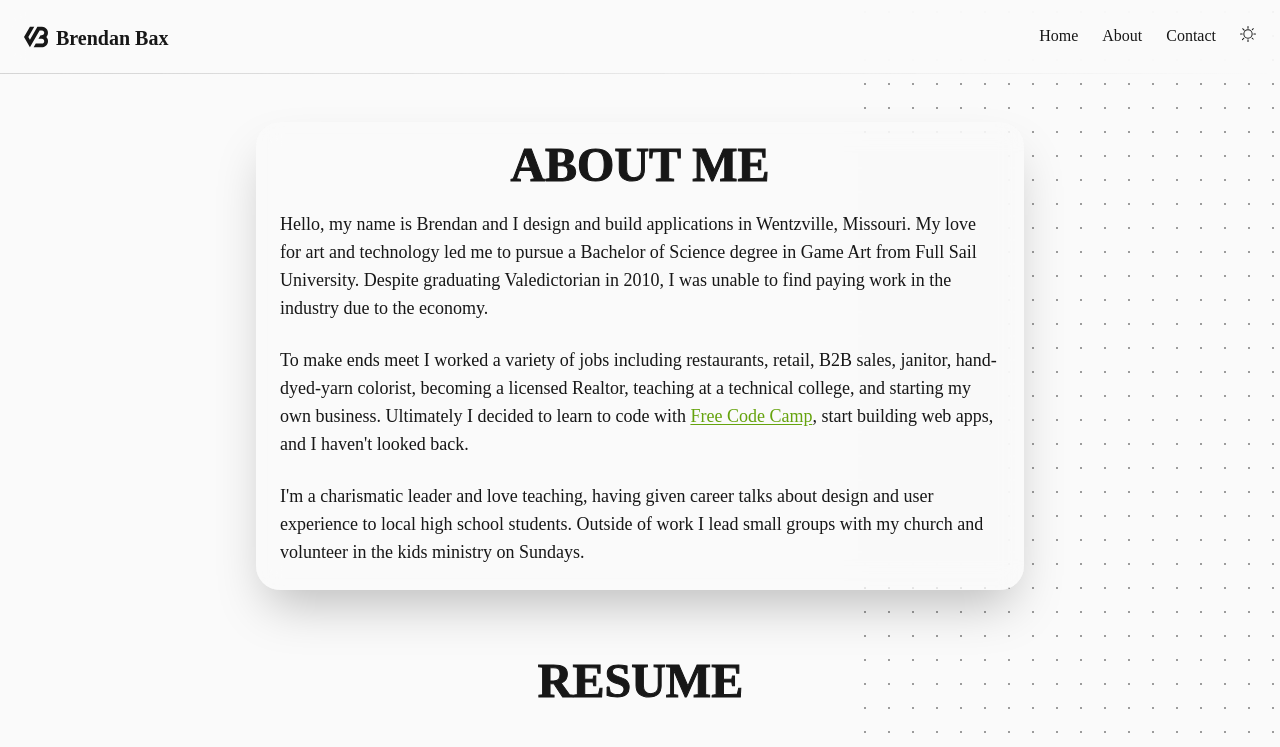
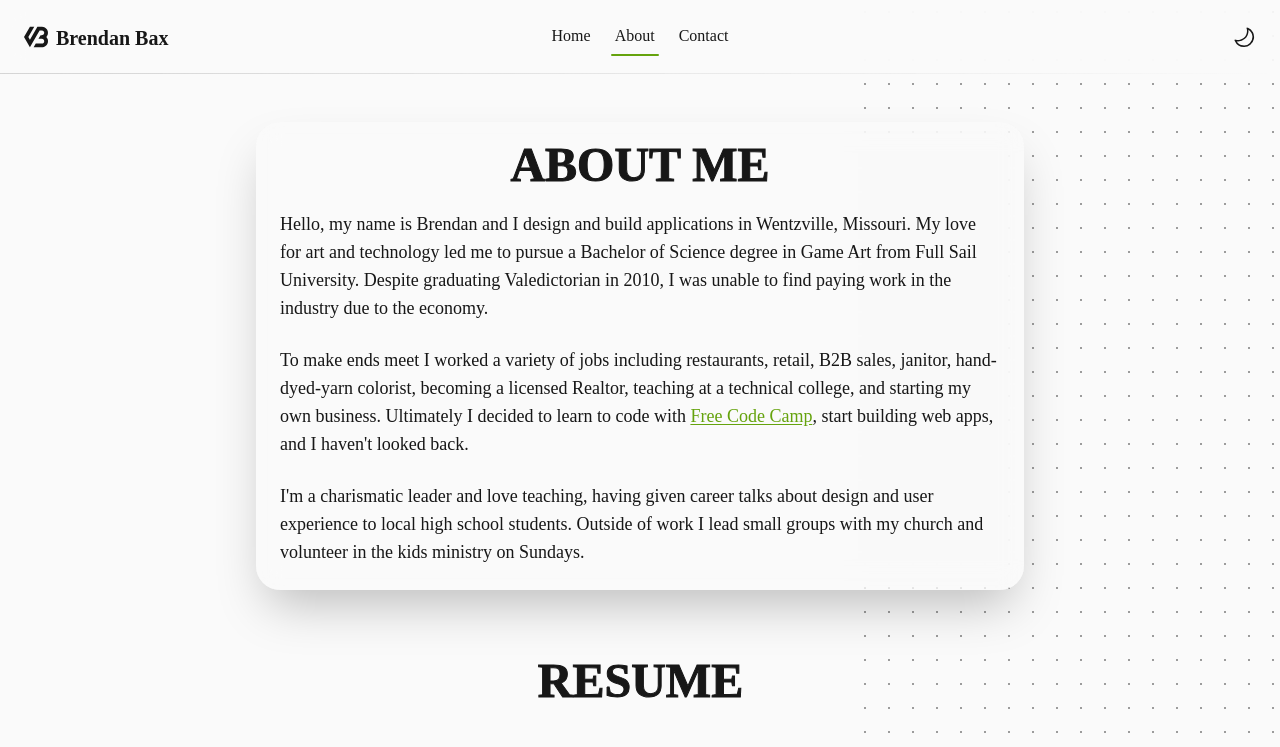
Before and after one commit to brendanbax/portfolio, an Astro site: page /about in a window 1280 px wide. Shown: the top 747 px of the page. Built offline with nearby package versions, Linux system fonts and the light colour scheme; Astro itself is replaced by a stand-in of ours.

Commit message:
update navbar

```diff
--- a/src/components/NavBar.astro
+++ b/src/components/NavBar.astro
@@ -1,36 +1,53 @@
 ---
 import ThemeButton from '../components/ThemeButton.astro'
 import Logo from './Logo.astro'
+
+const pathname = Astro.url.pathname
 ---
 
-<!--
-TODO:
-When adding the blog update the nav to be a 3 column grid
-- LOGO + Name (hide on mobile)
-- LINKS (home, about, blog)
-- ACTIONS (contact, theme)
-
-Will need a mobile menu as well
--->
-<nav class="sticky top-0 z-50 flex items-center justify-between bg-neutral-50 bg-opacity-80 p-6 backdrop-blur-md dark:bg-neutral-800 dark:bg-opacity-80">
+<nav
+	class="sticky top-0 z-50 flex grid-cols-3 items-center justify-between bg-neutral-50 bg-opacity-80 p-6 backdrop-blur-md dark:bg-neutral-800 dark:bg-opacity-80 sm:grid"
+>
 	<a href="/" class="drop-in flex items-center opacity-0">
 		<Logo class="text-slate h-6 w-6" />
-		<h2 class="text-slate ml-2 mt-0.5 text-xl font-semibold leading-none">Brendan Bax</h2>
+		<h2 class="text-slate ml-2 mt-0.5 hidden text-xl font-semibold leading-none sm:block">Brendan Bax</h2>
 	</a>
-	<div class="flex items-center gap-x-6">
-		<a href="/" class="navigation-link drop-in">Home</a>
-		<a href="/about" class="navigation-link drop-in">About</a>
+	<div class="mx-auto flex items-center justify-center gap-x-6">
+		<a href="/" class={`${pathname === '/' ? 'active-link' : ''} navigation-link drop-in`}>Home</a>
+		<a href="/about" class={`${pathname === '/about' ? 'active-link' : ''} navigation-link drop-in`}>About</a>
 		<a href="/#contact" class="navigation-link drop-in">Contact</a>
-		<div class="drop-in relative opacity-0">
-			<ThemeButton class="h-4 w-4" />
-		</div>
+	</div>
+	<div class="drop-in relative opacity-0 sm:ml-auto">
+		<ThemeButton class="h-6 w-6" />
 	</div>
 	<span class="absolute bottom-0 left-0 right-0 h-px bg-gradient-to-r from-fg-muted to-transparent opacity-20"></span>
 </nav>
 
 <style>
 	.navigation-link {
-		@apply relative border-b-2 border-transparent opacity-0 transition-colors hover:border-accent;
+		@apply relative border-b-2 border-transparent opacity-0;
+	}
+	.navigation-link::after {
+		content: '';
+		position: absolute;
+		height: 2px;
+		border-radius: 2px;
+		background: var(--accent-default);
+		left: 50%;
+		bottom: -0.5rem;
+		width: 0;
+		transition:
+			width 350ms,
+			left 350ms;
+	}
+	.navigation-link:hover::after,
+	.navigation-link:focus::after,
+	.active-link::after {
+		left: -0.25rem;
+		width: calc(100% + 0.5rem);
+		transition:
+			width 350ms,
+			left 350ms;
 	}
 	.drop-in:nth-child(1) {
 		animation: drop-in 380ms 50ms forwards;
--- a/src/components/ThemeButton.astro
+++ b/src/components/ThemeButton.astro
@@ -2,18 +2,18 @@
 const { class: className, ...rest } = Astro.props
 ---
 
-<button id="themeToggle" class="text-default hover:text-brand cursor-pointer transition-colors">
+<button id="themeToggle" class="text-default hover:text-brand flex cursor-pointer items-center justify-center transition-colors">
 	<svg class={className} xmlns="http://www.w3.org/2000/svg" viewBox="0 0 24 24">
 		<!-- sun -->
 		<path
-			class="block dark:hidden"
+			class="hidden dark:block"
 			fill-rule="evenodd"
 			fill="currentColor"
 			d="M12 17.5a5.5 5.5 0 1 0 0-11 5.5 5.5 0 0 0 0 11zm0 1.5a7 7 0 1 0 0-14 7 7 0 0 0 0 14zm12-7a.8.8 0 0 1-.8.8h-2.4a.8.8 0 0 1 0-1.6h2.4a.8.8 0 0 1 .8.8zM4 12a.8.8 0 0 1-.8.8H.8a.8.8 0 0 1 0-1.6h2.5a.8.8 0 0 1 .8.8zm16.5-8.5a.8.8 0 0 1 0 1l-1.8 1.8a.8.8 0 0 1-1-1l1.7-1.8a.8.8 0 0 1 1 0zM6.3 17.7a.8.8 0 0 1 0 1l-1.7 1.8a.8.8 0 1 1-1-1l1.7-1.8a.8.8 0 0 1 1 0zM12 0a.8.8 0 0 1 .8.8v2.5a.8.8 0 0 1-1.6 0V.8A.8.8 0 0 1 12 0zm0 20a.8.8 0 0 1 .8.8v2.4a.8.8 0 0 1-1.6 0v-2.4a.8.8 0 0 1 .8-.8zM3.5 3.5a.8.8 0 0 1 1 0l1.8 1.8a.8.8 0 1 1-1 1L3.5 4.6a.8.8 0 0 1 0-1zm14.2 14.2a.8.8 0 0 1 1 0l1.8 1.7a.8.8 0 0 1-1 1l-1.8-1.7a.8.8 0 0 1 0-1z"
 		></path>
 		<!-- moon -->
 		<path
-			class="hidden dark:block"
+			class="block dark:hidden"
 			fill-rule="evenodd"
 			fill="currentColor"
 			d="M16.5 6A10.5 10.5 0 0 1 4.7 16.4 8.5 8.5 0 1 0 16.4 4.7l.1 1.3zm-1.7-2a9 9 0 0 1 .2 2 9 9 0 0 1-11 8.8 9.4 9.4 0 0 1-.8-.3c-.4 0-.8.3-.7.7a10 10 0 0 0 .3.8 10 10 0 0 0 9.2 6 10 10 0 0 0 4-19.2 9.7 9.7 0 0 0-.9-.3c-.3-.1-.7.3-.6.7a9 9 0 0 1 .3.8z"
```
